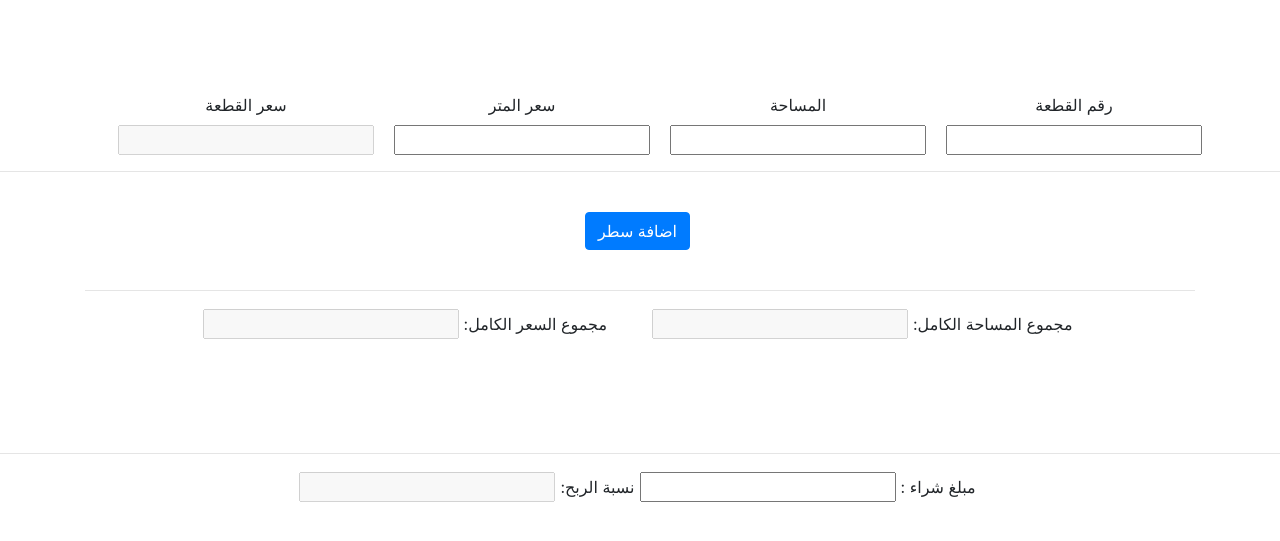
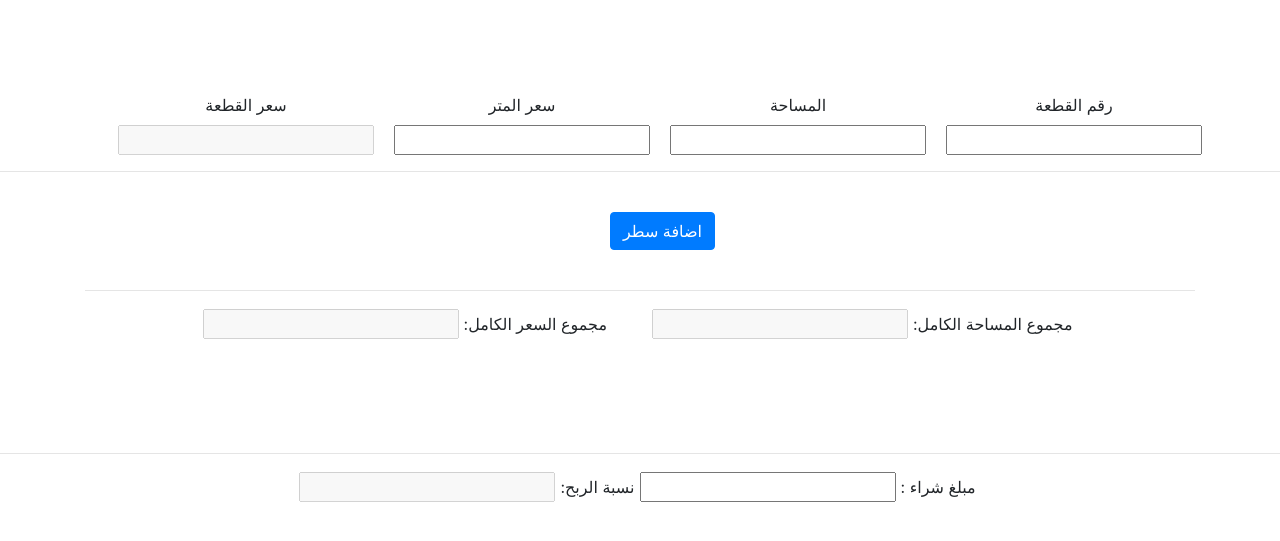
Before and after one commit to Abdulmohseng/land-system, a plain HTML site: page index.html in a window 1280 px wide. Shown: the part 235-776 px from the top of the page. Drawn offline with Linux system fonts and the light colour scheme.

Commit message:
Update index.html

```diff
--- a/index.html
+++ b/index.html
@@ -193,7 +193,7 @@
 
       <br>
       <div class="container">
-        <button class="btn btn-primary" style="margin-left: 500px;" onclick="addFields()">اضافة سطر</button><br><br><hr>
+        <button class="btn btn-primary" style="margin-left: 525px;" onclick="addFields()">اضافة سطر</button><br><br><hr>
       </div>
 
       <div class="container" style="justify-content: center; align-items: center; display: flex; flex-direction: row-reverse;">
```
